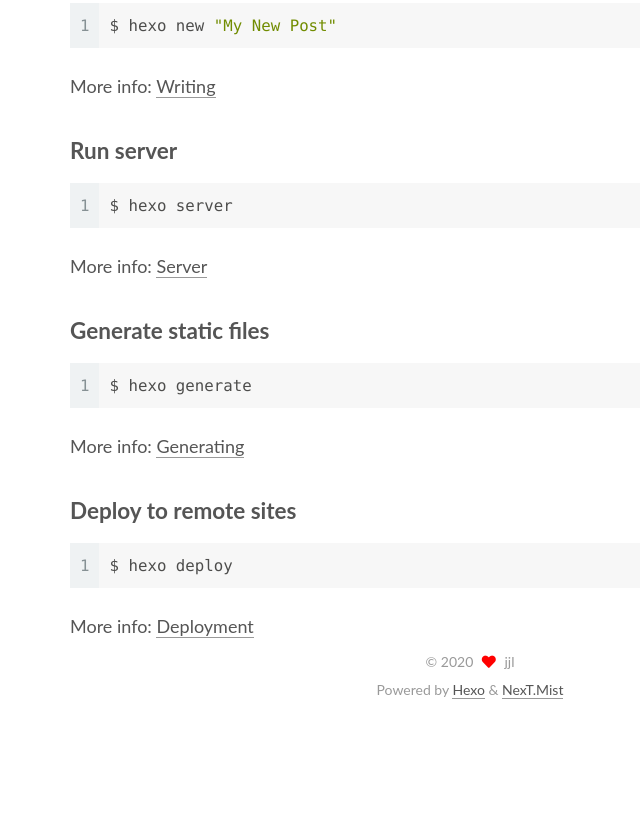
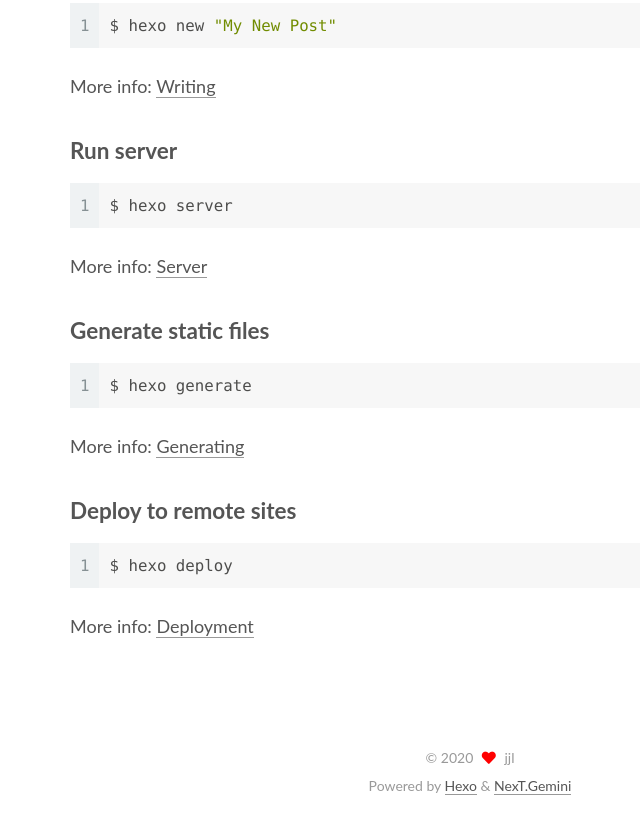
Before and after one commit to jijialinjuruo/jijialinjuruo.github.io, a plain HTML site: page index.html in a window 1280 px wide. Shown: the part 901-1721 px from the top of the page, without its empty margins (170-810 px from the left). Before the commit the page ends 1625 px from the top, so only its background shows below. Drawn offline with Linux system fonts and the light colour scheme.

Commit message:
Site updated: 2020-07-11 18:48:38

```diff
--- a/2020/07/11/hello-world/index.html
+++ b/2020/07/11/hello-world/index.html
@@ -28,7 +28,7 @@
 
 <script id="hexo-configurations">
     var NexT = window.NexT || {};
-    var CONFIG = {"hostname":"jijialinjuruo.github.io","root":"/","scheme":"Mist","version":"7.8.0","exturl":false,"sidebar":{"position":"left","display":"post","padding":18,"offset":12,"onmobile":false},"copycode":{"enable":false,"show_result":false,"style":null},"back2top":{"enable":true,"sidebar":false,"scrollpercent":false},"bookmark":{"enable":false,"color":"#222","save":"auto"},"fancybox":false,"mediumzoom":false,"lazyload":false,"pangu":false,"comments":{"style":"tabs","active":null,"storage":true,"lazyload":false,"nav":null},"algolia":{"hits":{"per_page":10},"labels":{"input_placeholder":"Search for Posts","hits_empty":"We didn't find any results for the search: ${query}","hits_stats":"${hits} results found in ${time} ms"}},"localsearch":{"enable":false,"trigger":"auto","top_n_per_article":1,"unescape":false,"preload":false},"motion":{"enable":true,"async":false,"transition":{"post_block":"fadeIn","post_header":"slideDownIn","post_body":"slideDownIn","coll_header":"slideLeftIn","sidebar":"slideUpIn"}}};
+    var CONFIG = {"hostname":"jijialinjuruo.github.io","root":"/","scheme":"Gemini","version":"7.8.0","exturl":false,"sidebar":{"position":"left","display":"post","padding":18,"offset":12,"onmobile":false},"copycode":{"enable":false,"show_result":false,"style":null},"back2top":{"enable":true,"sidebar":false,"scrollpercent":false},"bookmark":{"enable":false,"color":"#222","save":"auto"},"fancybox":false,"mediumzoom":false,"lazyload":false,"pangu":false,"comments":{"style":"tabs","active":null,"storage":true,"lazyload":false,"nav":null},"algolia":{"hits":{"per_page":10},"labels":{"input_placeholder":"Search for Posts","hits_empty":"We didn't find any results for the search: ${query}","hits_stats":"${hits} results found in ${time} ms"}},"localsearch":{"enable":false,"trigger":"auto","top_n_per_article":1,"unescape":false,"preload":false},"motion":{"enable":true,"async":false,"transition":{"post_block":"fadeIn","post_header":"slideDownIn","post_body":"slideDownIn","coll_header":"slideLeftIn","sidebar":"slideUpIn"}}};
   </script>
 
   <meta name="description" content="Welcome to Hexo! This is your very first post. Check documentation for more info. If you get any problems when using Hexo, you can find the answer in troubleshooting or you can ask me on GitHub. Quick">
@@ -343,7 +343,7 @@
   </span>
   <span class="author" itemprop="copyrightHolder">jjl</span>
 </div>
-  <div class="powered-by">Powered by <a href="https://hexo.io/" class="theme-link" rel="noopener" target="_blank">Hexo</a> & <a href="https://mist.theme-next.org/" class="theme-link" rel="noopener" target="_blank">NexT.Mist</a>
+  <div class="powered-by">Powered by <a href="https://hexo.io/" class="theme-link" rel="noopener" target="_blank">Hexo</a> & <a href="https://theme-next.org/" class="theme-link" rel="noopener" target="_blank">NexT.Gemini</a>
   </div>
 
 
@@ -369,7 +369,7 @@
 <script src="/js/motion.js"></script>
 
 
-<script src="/js/schemes/muse.js"></script>
+<script src="/js/schemes/pisces.js"></script>
 
 
 <script src="/js/next-boot.js"></script>
--- a/index.html
+++ b/index.html
@@ -28,7 +28,7 @@
 
 <script id="hexo-configurations">
     var NexT = window.NexT || {};
-    var CONFIG = {"hostname":"jijialinjuruo.github.io","root":"/","scheme":"Mist","version":"7.8.0","exturl":false,"sidebar":{"position":"left","display":"post","padding":18,"offset":12,"onmobile":false},"copycode":{"enable":false,"show_result":false,"style":null},"back2top":{"enable":true,"sidebar":false,"scrollpercent":false},"bookmark":{"enable":false,"color":"#222","save":"auto"},"fancybox":false,"mediumzoom":false,"lazyload":false,"pangu":false,"comments":{"style":"tabs","active":null,"storage":true,"lazyload":false,"nav":null},"algolia":{"hits":{"per_page":10},"labels":{"input_placeholder":"Search for Posts","hits_empty":"We didn't find any results for the search: ${query}","hits_stats":"${hits} results found in ${time} ms"}},"localsearch":{"enable":false,"trigger":"auto","top_n_per_article":1,"unescape":false,"preload":false},"motion":{"enable":true,"async":false,"transition":{"post_block":"fadeIn","post_header":"slideDownIn","post_body":"slideDownIn","coll_header":"slideLeftIn","sidebar":"slideUpIn"}}};
+    var CONFIG = {"hostname":"jijialinjuruo.github.io","root":"/","scheme":"Gemini","version":"7.8.0","exturl":false,"sidebar":{"position":"left","display":"post","padding":18,"offset":12,"onmobile":false},"copycode":{"enable":false,"show_result":false,"style":null},"back2top":{"enable":true,"sidebar":false,"scrollpercent":false},"bookmark":{"enable":false,"color":"#222","save":"auto"},"fancybox":false,"mediumzoom":false,"lazyload":false,"pangu":false,"comments":{"style":"tabs","active":null,"storage":true,"lazyload":false,"nav":null},"algolia":{"hits":{"per_page":10},"labels":{"input_placeholder":"Search for Posts","hits_empty":"We didn't find any results for the search: ${query}","hits_stats":"${hits} results found in ${time} ms"}},"localsearch":{"enable":false,"trigger":"auto","top_n_per_article":1,"unescape":false,"preload":false},"motion":{"enable":true,"async":false,"transition":{"post_block":"fadeIn","post_header":"slideDownIn","post_body":"slideDownIn","coll_header":"slideLeftIn","sidebar":"slideUpIn"}}};
   </script>
 
   <meta property="og:type" content="website">
@@ -381,7 +381,7 @@
   </span>
   <span class="author" itemprop="copyrightHolder">jjl</span>
 </div>
-  <div class="powered-by">Powered by <a href="https://hexo.io/" class="theme-link" rel="noopener" target="_blank">Hexo</a> & <a href="https://mist.theme-next.org/" class="theme-link" rel="noopener" target="_blank">NexT.Mist</a>
+  <div class="powered-by">Powered by <a href="https://hexo.io/" class="theme-link" rel="noopener" target="_blank">Hexo</a> & <a href="https://theme-next.org/" class="theme-link" rel="noopener" target="_blank">NexT.Gemini</a>
   </div>
 
 
@@ -407,7 +407,7 @@
 <script src="/js/motion.js"></script>
 
 
-<script src="/js/schemes/muse.js"></script>
+<script src="/js/schemes/pisces.js"></script>
 
 
 <script src="/js/next-boot.js"></script>
```
Also changed, not shown: 2020/07/11/华为Matebook13测评/index.html (+3 -3 lines), archives/2020/07/index.html (+3 -3 lines), archives/2020/index.html (+3 -3 lines), archives/index.html (+3 -3 lines).
